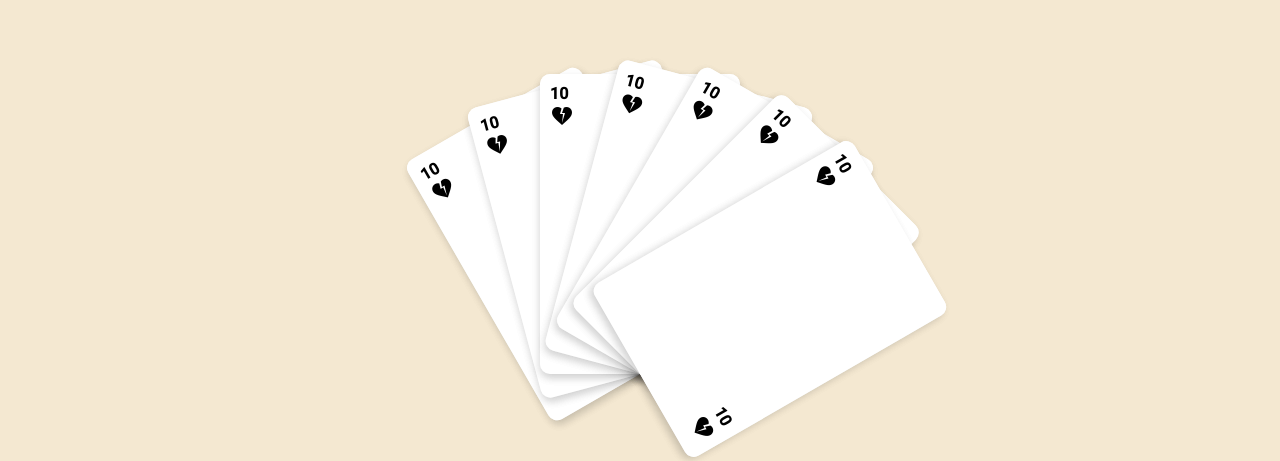
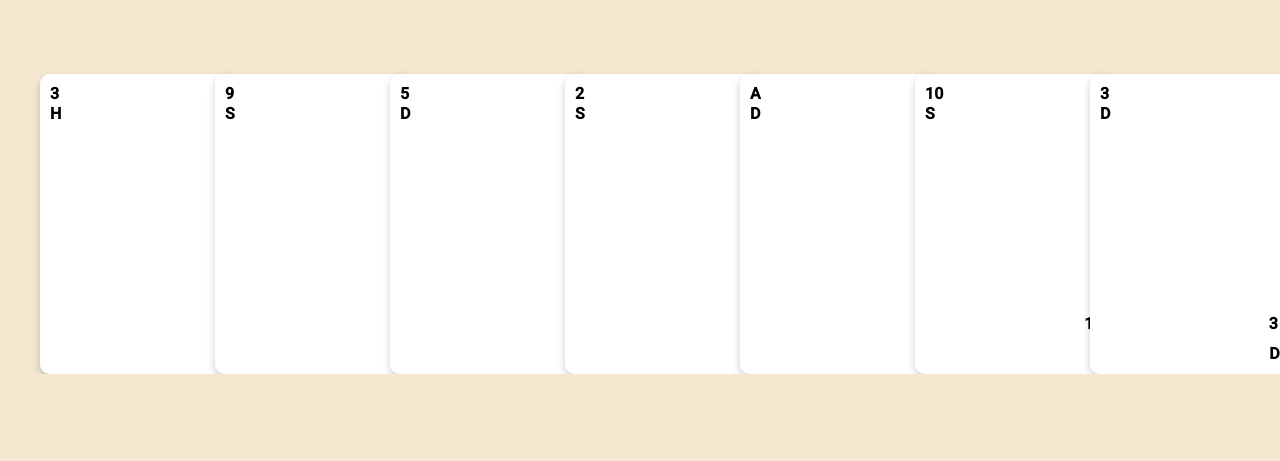
Before and after one commit to Fawlty22/Balatwo, an Angular app: page / in a window 1280 px wide. Shown: the part 426-887 px from the top of the page. After the commit the page ends 800 px from the top, so only its background shows below. Built offline with nearby package versions, Linux system fonts and the light colour scheme.

Commit message:
creates numbered and suited cards on init

```diff
--- a/src/app/app.component.html
+++ b/src/app/app.component.html
@@ -1,3 +1,3 @@
 <div class="card-container">
- @for(card of cards; track card){<app-playing-card  class="card"></app-playing-card>}
+ @for(card of hand; track card){<app-playing-card [value]="card.value" [suit]="card.suit" class="card"></app-playing-card>}
 </div>
--- a/src/app/app.component.scss
+++ b/src/app/app.component.scss
@@ -5,59 +5,35 @@
     height: 100%;
     display: flex;
     justify-content: center;
-    align-items: center;
+    align-items: flex-end; /* Align cards to the bottom of the container */
   }
 
   .card {
-    position: absolute;
-    bottom: 0;
+    position: relative; /* Change position to relative */
+    margin-left: -50px; /* Adjust negative margin to overlap cards */
     width: 200px; /* Set initial width */
     height: 300px; /* Set initial height */
-    transform-origin: bottom center;
     border-radius: 10px;
     background-color: #ffffff;
     box-shadow: 0 4px 8px rgba(0, 0, 0, 0.1);
     transition: all 0.3s ease;
+    z-index: 1; /* Ensure cards stack on top of each other */
   }
 
   .card:hover {
-    width: calc(200px * 1.05); /* Increase width by 5% */
-    height: calc(300px * 1.05); /* Increase height by 5% */
-    transform: translate(-50%, -10%) rotate(0deg); /* Adjust translation */
+    transform: translateY(-10px) scale(1.05); /* Adjust hover effect */
     box-shadow: 0 8px 16px rgba(0, 0, 0, 0.2);
+    z-index: 2; /* Increase z-index on hover to ensure it's on top */
+  }
+
+  .card + .card {
+    margin-left: -25px; /* Adjust spacing between cards */
   }
 
   .card:nth-child(1) {
-    left: 50%;
-    transform: translateX(-50%) rotate(-30deg);
-  }
-
-  .card:nth-child(2) {
-    left: 50%;
-    transform: translateX(-50%) rotate(-15deg);
-  }
-
-  .card:nth-child(3) {
-    left: 50%;
-    transform: translateX(-50%) rotate(0deg);
-  }
-
-  .card:nth-child(4) {
-    left: 50%;
-    transform: translateX(-50%) rotate(15deg);
-  }
-
-  .card:nth-child(5) {
-    left: 50%;
-    transform: translateX(-50%) rotate(30deg);
-  }
-
-  .card:nth-child(6) {
-    left: 50%;
-    transform: translateX(-50%) rotate(45deg);
+    margin-left: 0; /* No margin for the first card */
   }
 
   .card:nth-child(7) {
-    left: 50%;
-    transform: translateX(-50%) rotate(60deg);
+    margin-right: -50px; /* Adjust margin for the last card */
   }
--- a/src/app/app.component.ts
+++ b/src/app/app.component.ts
@@ -1,6 +1,12 @@
 import { Component } from '@angular/core';
 import { RouterOutlet } from '@angular/router';
 import { PlayingCardComponent } from './components/playing-card/playing-card.component';
+import { OnInit } from '@angular/core'
+
+interface Card {
+  value: string;
+  suit: string;
+}
 
 @Component({
   selector: 'app-root',
@@ -9,7 +15,35 @@ import { PlayingCardComponent } from './components/playing-card/playing-card.com
   templateUrl: './app.component.html',
   styleUrl: './app.component.scss'
 })
-export class AppComponent {
+export class AppComponent implements OnInit {
   title = 'balatwo';
-  cards: string[] = ['one', 'two', 'three', 'four', 'five', 'six', 'seven']
+  numCards:number = 7;
+  hand: Card[] = []
+  deck: Map<number, Card> = new Map();
+
+  ngOnInit(): void {
+    this.populateDeck();
+    this.setStartingHand();
+  }
+
+  populateDeck(): void {
+    const suits = ['Hearts', 'Diamonds', 'Clubs', 'Spades'];
+    const values = ['2', '3', '4', '5', '6', '7', '8', '9', '10', 'J', 'Q', 'K', 'A'];
+
+    let cardIndex = 1;
+    for (const suit of suits) {
+      for (const value of values) {
+        this.deck.set(cardIndex++, { value, suit });
+      }
+    }
+  }
+
+  setStartingHand(): void {
+    const deckArray = Array.from(this.deck.values()); // Convert deck map to array for easier manipulation
+    for (let i = 0; i < this.numCards; i++) {
+      const randomIndex = Math.floor(Math.random() * deckArray.length); // Generate a random index
+      const randomCard = deckArray.splice(randomIndex, 1)[0]; // Remove the randomly selected card from the deck and get it
+      this.hand.push(randomCard); // Add the randomly selected card to the hand
+    }
+  }
 }
--- a/src/app/components/playing-card/playing-card.component.html
+++ b/src/app/components/playing-card/playing-card.component.html
@@ -1,8 +1,12 @@
 <mat-card class="card">
     <div class="card-content">
-      <div class="corner-number-top">10</div>
-      <div class="corner-suit-top"><mat-icon>heart_broken</mat-icon></div>
-      <div class="corner-number-bottom">10</div>
-      <div class="corner-suit-bottom"><mat-icon>heart_broken</mat-icon></div>
+      <div class="corner-number-top">{{value}}</div>
+      <div class="corner-suit-top">{{suit.substring(0,1)}}</div>
+      <!-- <div class="corner-suit-top"><mat-icon>heart_broken</mat-icon></div> -->
+
+      <div class="corner-number-bottom">{{value}}</div>
+      <div class="corner-suit-bottom">{{suit.substring(0,1)}}</div>
+      <!-- <div class="corner-suit-bottom"><mat-icon>heart_broken</mat-icon></div> -->
+
     </div>
   </mat-card>
--- a/src/app/components/playing-card/playing-card.component.ts
+++ b/src/app/components/playing-card/playing-card.component.ts
@@ -1,4 +1,4 @@
-import { Component } from '@angular/core';
+import { Component, Input } from '@angular/core';
 import { MatCardModule } from '@angular/material/card';
 import { MatIconModule } from '@angular/material/icon';
 
@@ -10,5 +10,6 @@ import { MatIconModule } from '@angular/material/icon';
   styleUrl: './playing-card.component.scss'
 })
 export class PlayingCardComponent {
-
+  @Input() suit: string = '';
+  @Input() value: string = '';
 }
```
